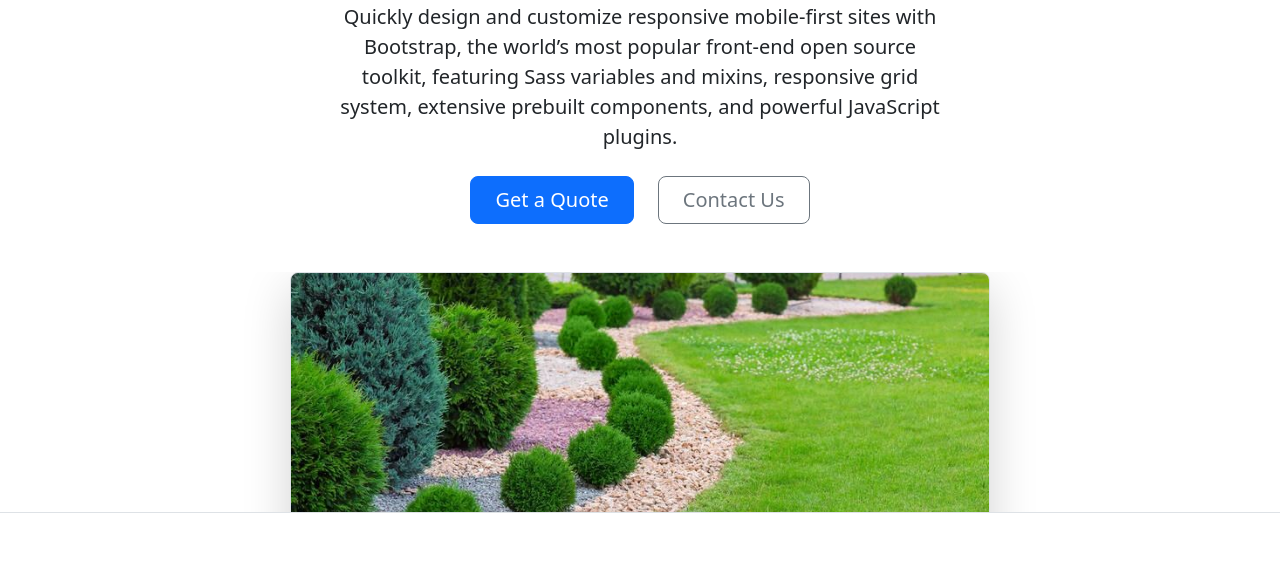
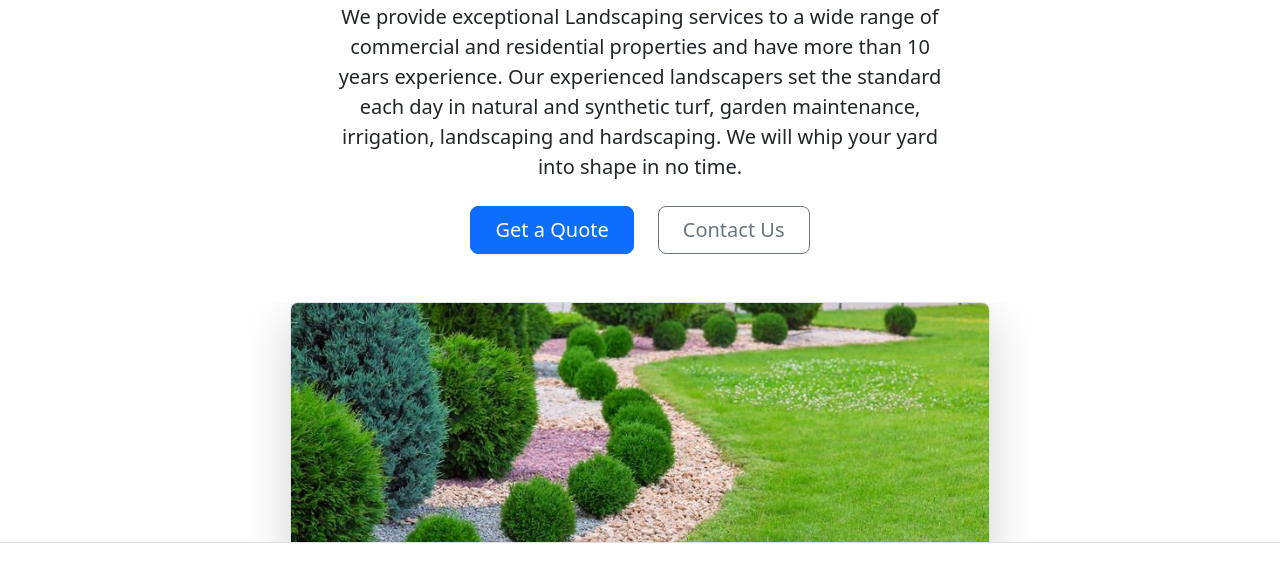
Before and after one commit to shayeb95/html-portfolio, a plain HTML site: page index.html in a window 1280 px wide. Shown: the part 242-824 px from the top of the page. Before the commit the page ends 803 px from the top, so only its background shows below. Drawn offline with nearby package versions, Linux system fonts and the light colour scheme.

Commit message:
Add files via upload

```diff
--- a/index.html
+++ b/index.html
@@ -43,7 +43,7 @@
           <div class="px-4 pt-5 my-5 text-center border-bottom">
             <h1 class="display-4 fw-bold text-body-emphasis">LANDSCAPING</h1>
             <div class="col-lg-6 mx-auto">
-              <p class="lead mb-4">Quickly design and customize responsive mobile-first sites with Bootstrap, the world’s most popular front-end open source toolkit, featuring Sass variables and mixins, responsive grid system, extensive prebuilt components, and powerful JavaScript plugins.</p>
+              <p class="lead mb-4">We provide exceptional Landscaping services to a wide range of commercial and residential properties and have more than 10 years experience. Our experienced landscapers set the standard each day in natural and synthetic turf, garden maintenance, irrigation, landscaping and hardscaping. We will whip your yard into shape in no time.</p>
               <div class="d-grid gap-2 d-sm-flex justify-content-sm-center mb-5">
                 <button type="button" class="btn btn-primary btn-lg px-4 me-sm-3" fdprocessedid="52p4x5">Get a Quote</button>
                 <button type="button" class="btn btn-outline-secondary btn-lg px-4" fdprocessedid="c97yu9">Contact Us</button>
```
